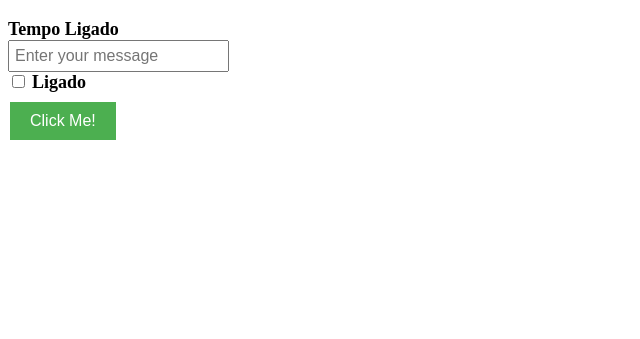
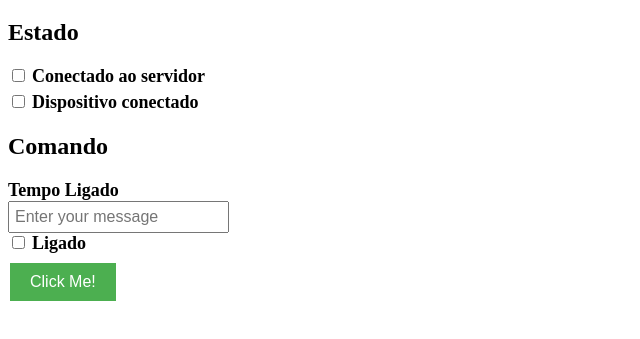
Before and after one commit to MamoruKato/button-interface, a plain HTML site: page index.html in a window 1280 px wide. Shown: the part 61-400 px from the top of the page, without its empty margins (0-640 px from the left). Drawn offline with Linux system fonts and the light colour scheme.

Commit message:
Added current status

```diff
--- a/index.html
+++ b/index.html
@@ -36,6 +36,21 @@
 <body>
   <h1>Button Example</h1>
 
+  <h2> Estado </h2>
+
+  <label class="checkbox-label">
+    <input type="checkbox" id="checkbox">
+    <span class="label">Conectado ao servidor</span>
+  </label>
+
+
+  <label class="checkbox-label">
+    <input type="checkbox" id="checkbox">
+    <span class="label">Dispositivo conectado</span>
+  </label>
+
+  <h2> Comando </h2>
+
   <label class="label" for="textInput">Tempo Ligado</label>
   <br>
   <input type="text" id="textInput" class="input-field" placeholder="Enter your message">
@@ -57,7 +72,17 @@
 
     function onConnect() {
       console.log("MQTT connected");
+      client.subscribe("atual/estado/led");
 
+    }
+
+    function onMessageArrived(message) {
+        const receivedPayload = JSON.parse(message.payloadString); // Parse the payload as JSON
+        const receivedMessage = receivedPayload.message;
+
+        // Process the received message as needed
+        console.log("Received Message:", receivedMessage);
+        // You can update the UI or perform any other actions based on the received message
     }
 
     function getTextInputValue() {
@@ -88,6 +113,9 @@
         password: 'Admin#123456'  // Replace with your MQTT broker password
     };
 
+    client.onMessageArrived = onMessageArrived;
+
+
     client.connect(mqttOptions);
     // Add a click event listener to the button
     mqttButton.addEventListener("click", function() {
```
